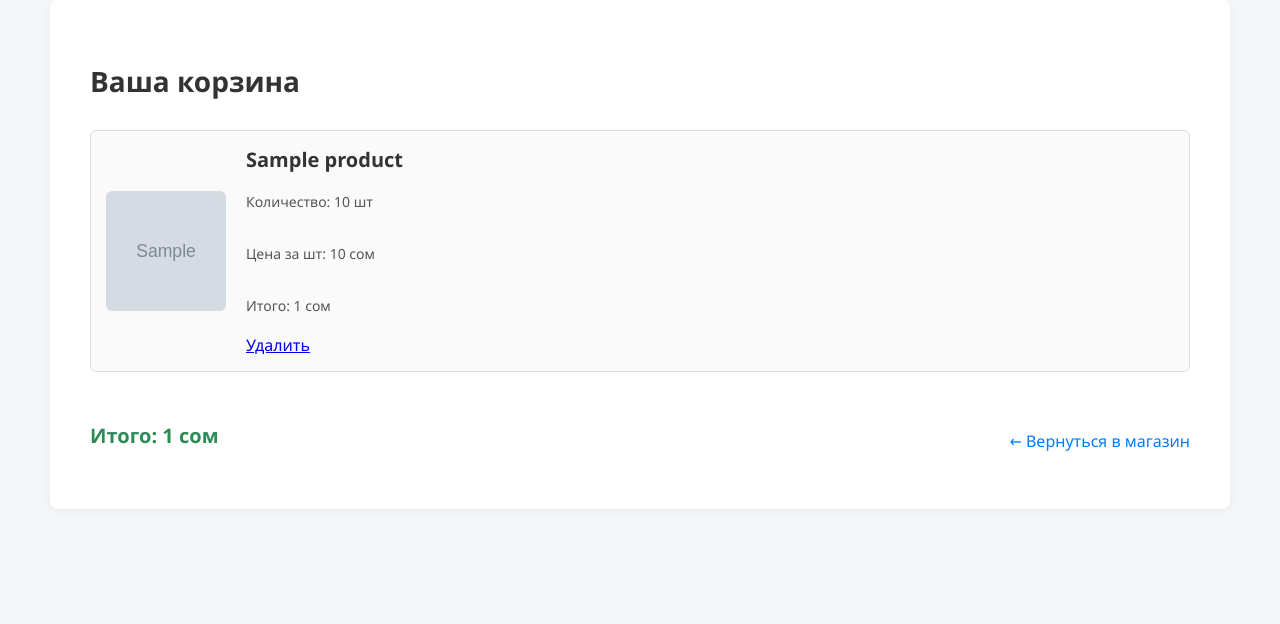
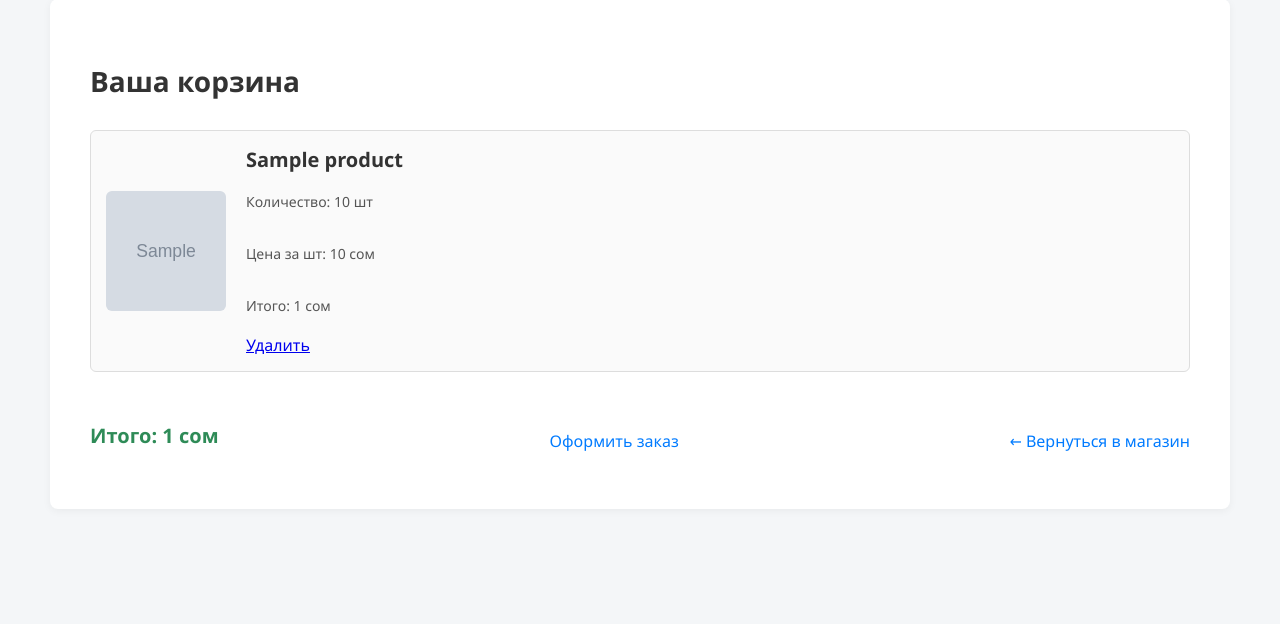
Before and after one commit to AlgoClassWork/shop_project, a Django app: template shop/templates/cart_detail.html in a window 1280 px wide. Shown: the part 41-665 px from the top of the page. Run offline with Django 5.2, Linux system fonts and the light colour scheme; the template is opened without the code that fills it: most values are stand-ins (such as "Sample title", 1, 10 or a date in 2020); grey boxes marked "Sample" are stand-in pictures.

Commit message:
Update cart_detail.html

```diff
--- a/shop/templates/cart_detail.html
+++ b/shop/templates/cart_detail.html
@@ -30,6 +30,7 @@
 
             <div class="cart-summary">
                 <p class="total-price">Итого: <strong>{{ total_price }} сом</strong></p>
+                <a href="{% url 'order_create' %}" class="back-to-shop"> Оформить заказ </a>
                 <a href="{% url 'product_list' %}" class="back-to-shop">← Вернуться в магазин</a>
             </div>
         {% else %}
```
